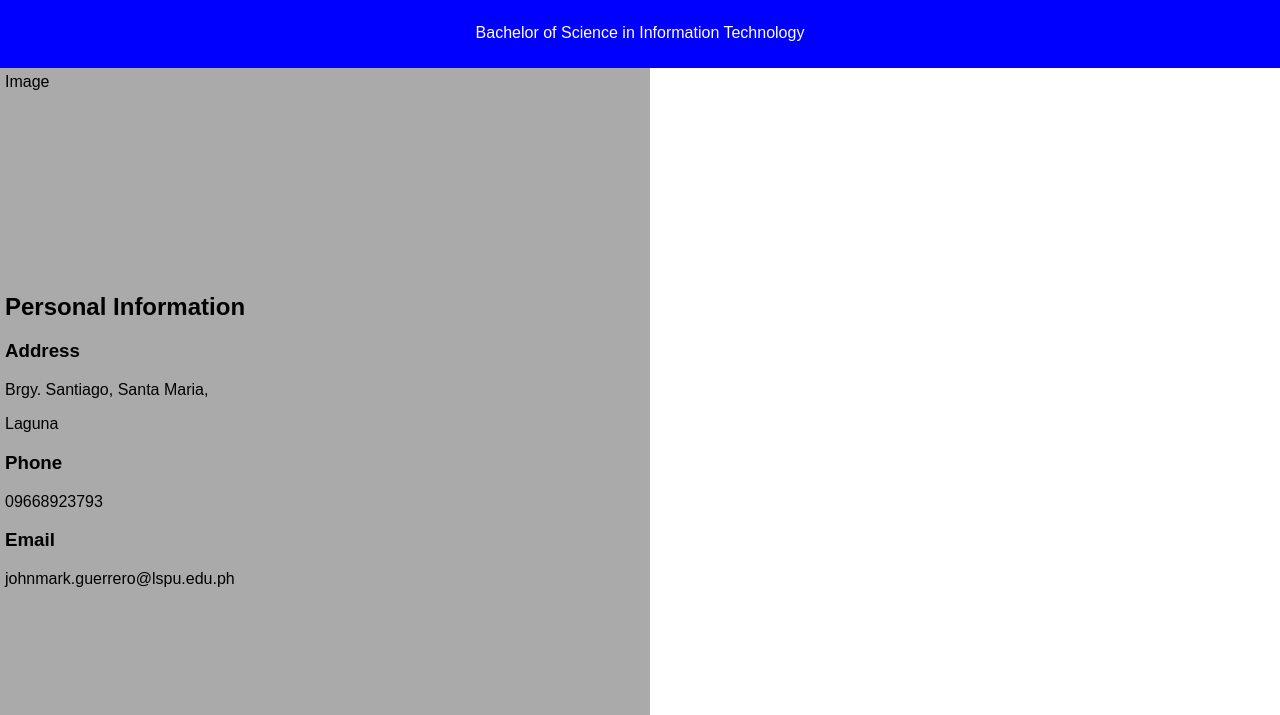
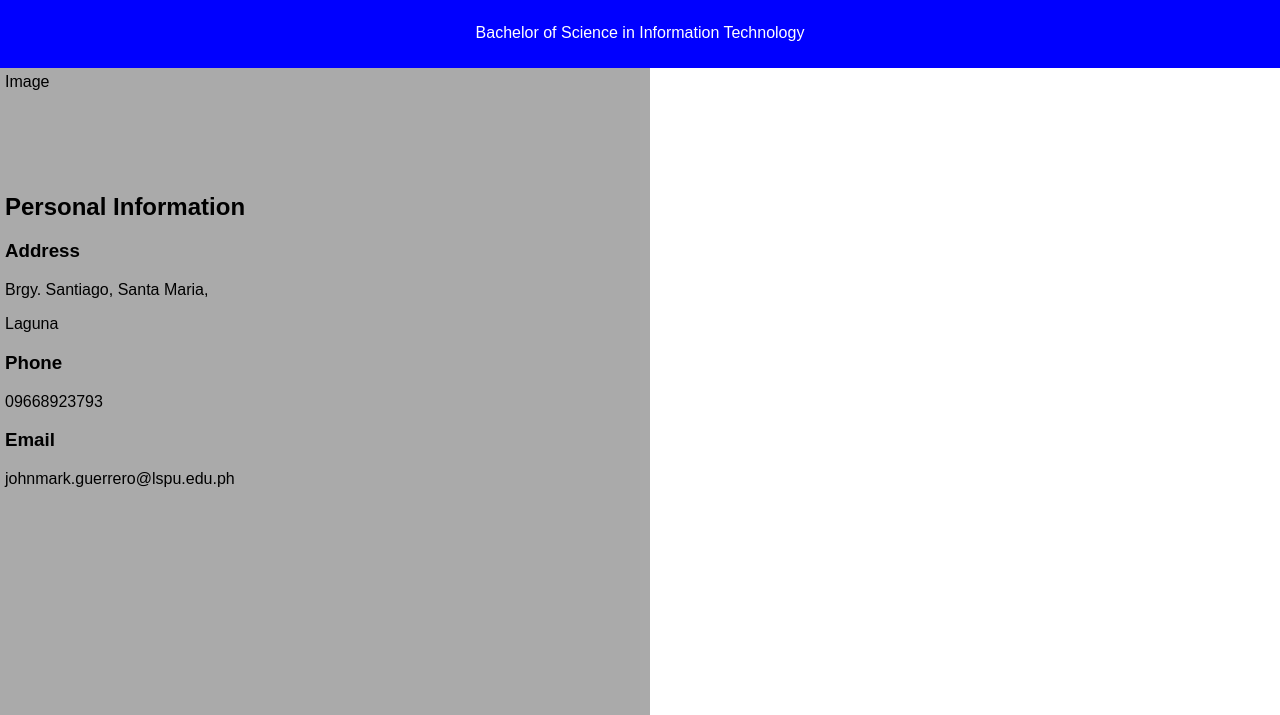
Before and after one commit to Johnmarkguerrero/Itel-203, a plain HTML site: page index.html in a window 1280 px wide. Shown: the part 85-800 px from the top of the page. Drawn offline with Linux system fonts and the light colour scheme.

Commit message:
Update index.html

```diff
--- a/index.html
+++ b/index.html
@@ -20,7 +20,7 @@ body {
 
 <div class="row">
   <div class="column1" style="background-color:#aaa;">
-    <div class="fakeimg" style="height:200px;">Image</div>
+    <div class="fakeimg" style="height:100px;">Image</div>
     <h2>Personal Information</h2>
     <h3>Address</h3>
     <p>Brgy. Santiago, Santa Maria, </p>
```
